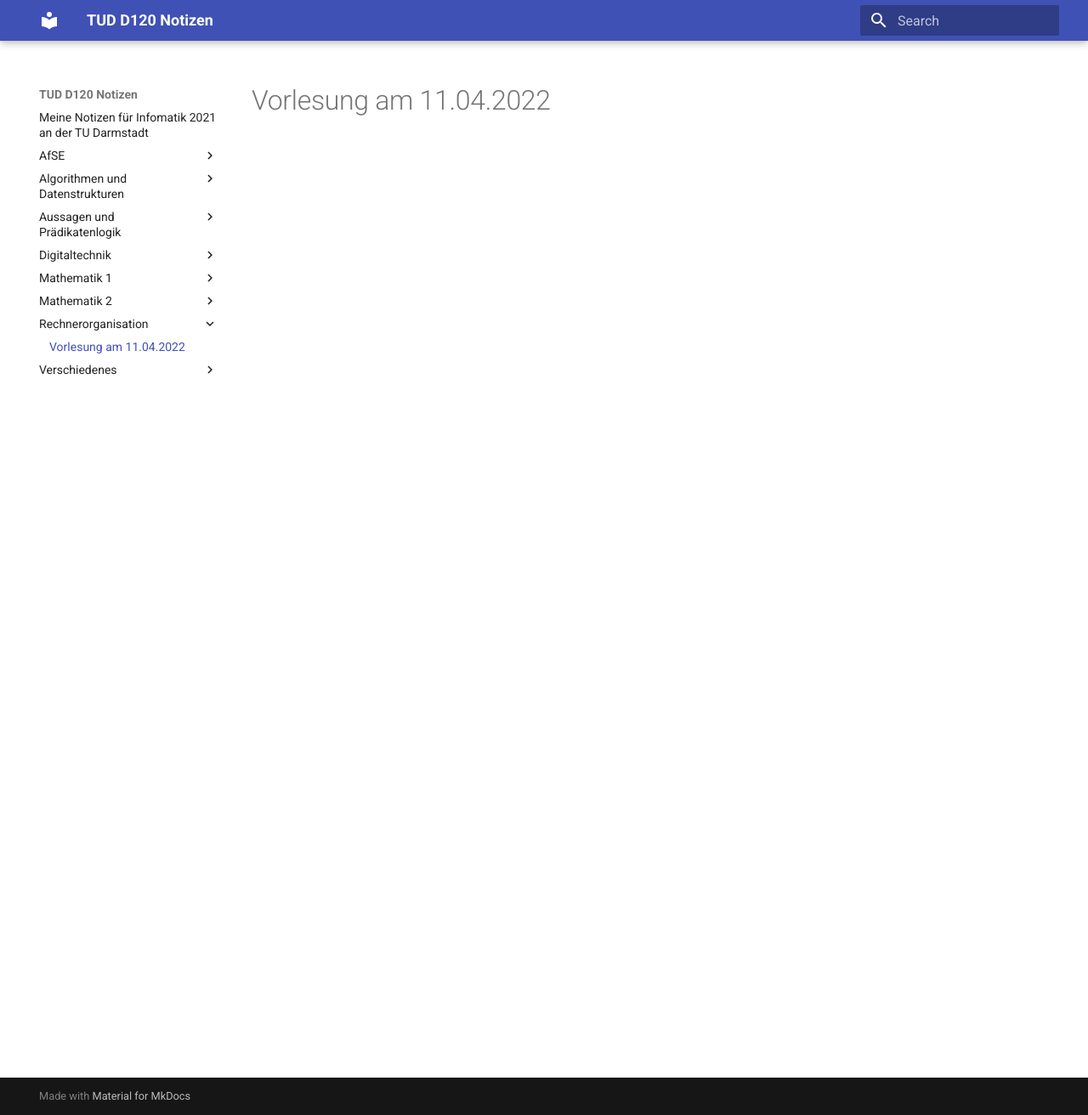
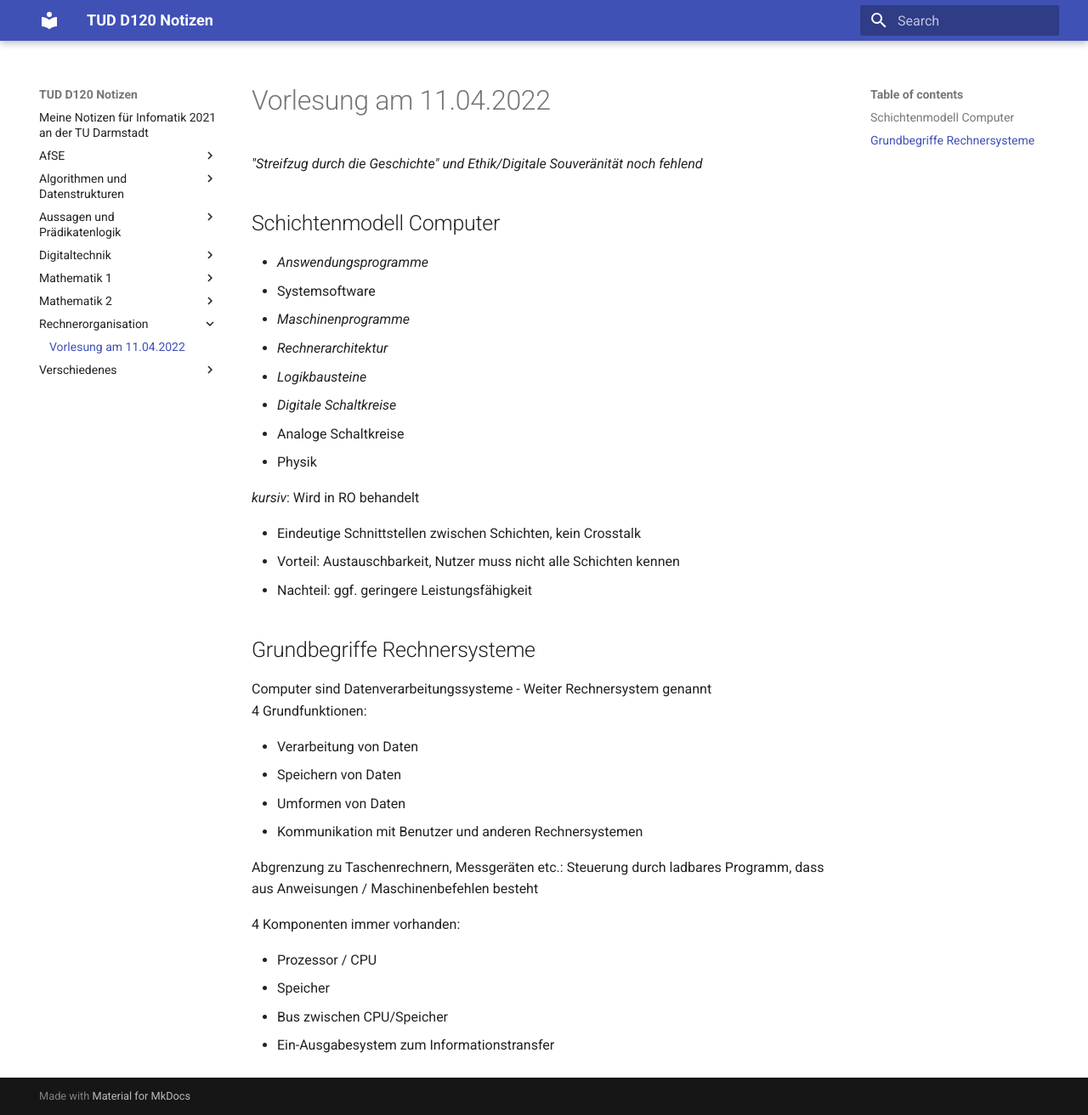
Before and after one commit to aurelilia/fb20-notes, an MkDocs documentation site: the page built from docs/Rechnerorganisation/1_11.04.2022.md, in a window 1280 px wide and 1312 px high. Shown: the whole window at 85% size. Built offline with MkDocs 1.6.1 and Material for MkDocs 9.7.7, drawn with Linux system fonts in a browser that asks for light colours.

Commit message:
RO 11.04

```diff
--- a/docs/Rechnerorganisation/1_11.04.2022.md
+++ b/docs/Rechnerorganisation/1_11.04.2022.md
@@ -1 +1,38 @@
 # Vorlesung am 11.04.2022
+*"Streifzug durch die Geschichte" und Ethik/Digitale Souveränität noch fehlend*
+
+## Schichtenmodell Computer
+- *Answendungsprogramme*
+- Systemsoftware
+- *Maschinenprogramme*
+- *Rechnerarchitektur*
+- *Logikbausteine*
+- *Digitale Schaltkreise*
+- Analoge Schaltkreise
+- Physik
+
+*kursiv*: Wird in RO behandelt
+
+- Eindeutige Schnittstellen zwischen Schichten, kein Crosstalk
+- Vorteil: Austauschbarkeit, Nutzer muss nicht alle Schichten kennen
+- Nachteil: ggf. geringere Leistungsfähigkeit
+
+
+## Grundbegriffe Rechnersysteme
+Computer sind Datenverarbeitungssysteme - Weiter Rechnersystem genannt
+4 Grundfunktionen:
+
+- Verarbeitung von Daten
+- Speichern von Daten
+- Umformen von Daten
+- Kommunikation mit Benutzer und anderen Rechnersystemen
+
+Abgrenzung zu Taschenrechnern, Messgeräten etc.: Steuerung durch
+ladbares Programm, dass aus Anweisungen / Maschinenbefehlen besteht
+
+4 Komponenten immer vorhanden:
+
+- Prozessor / CPU
+- Speicher
+- Bus zwischen CPU/Speicher
+- Ein-Ausgabesystem zum Informationstransfer
```
